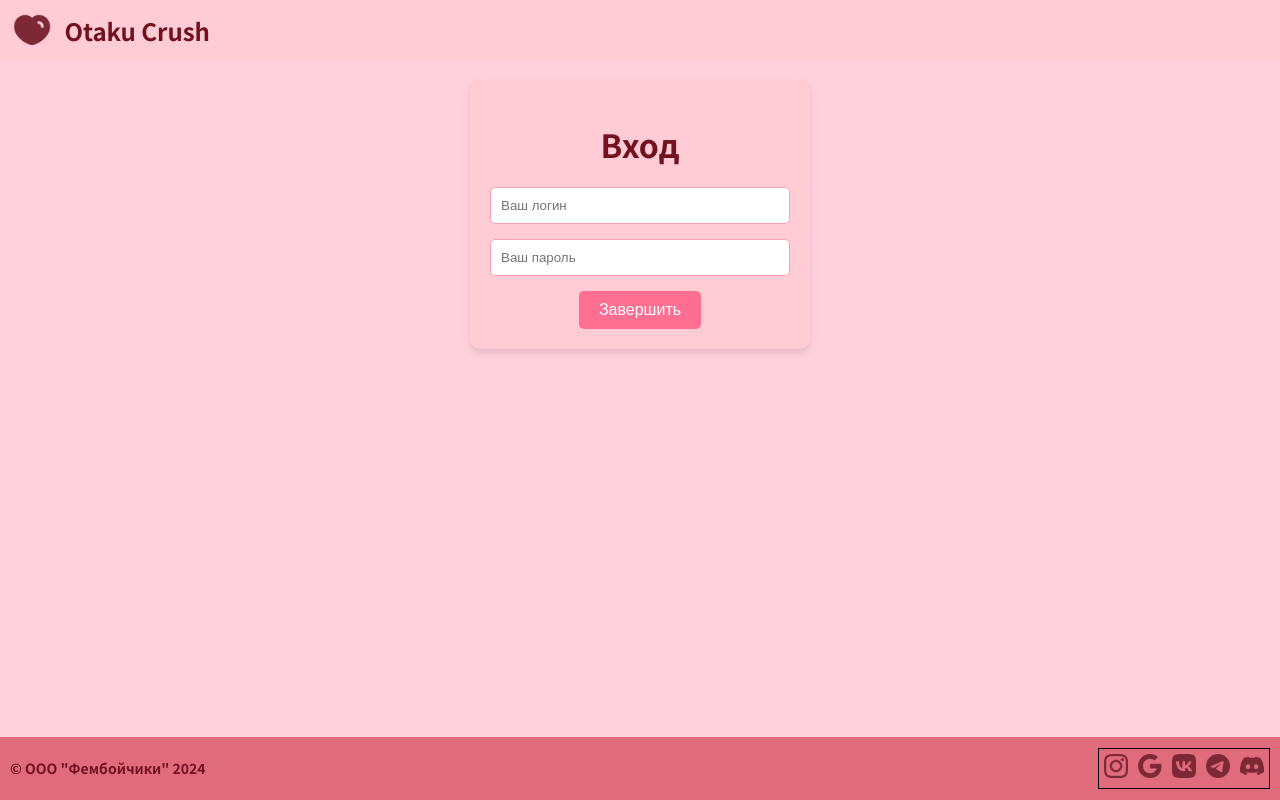
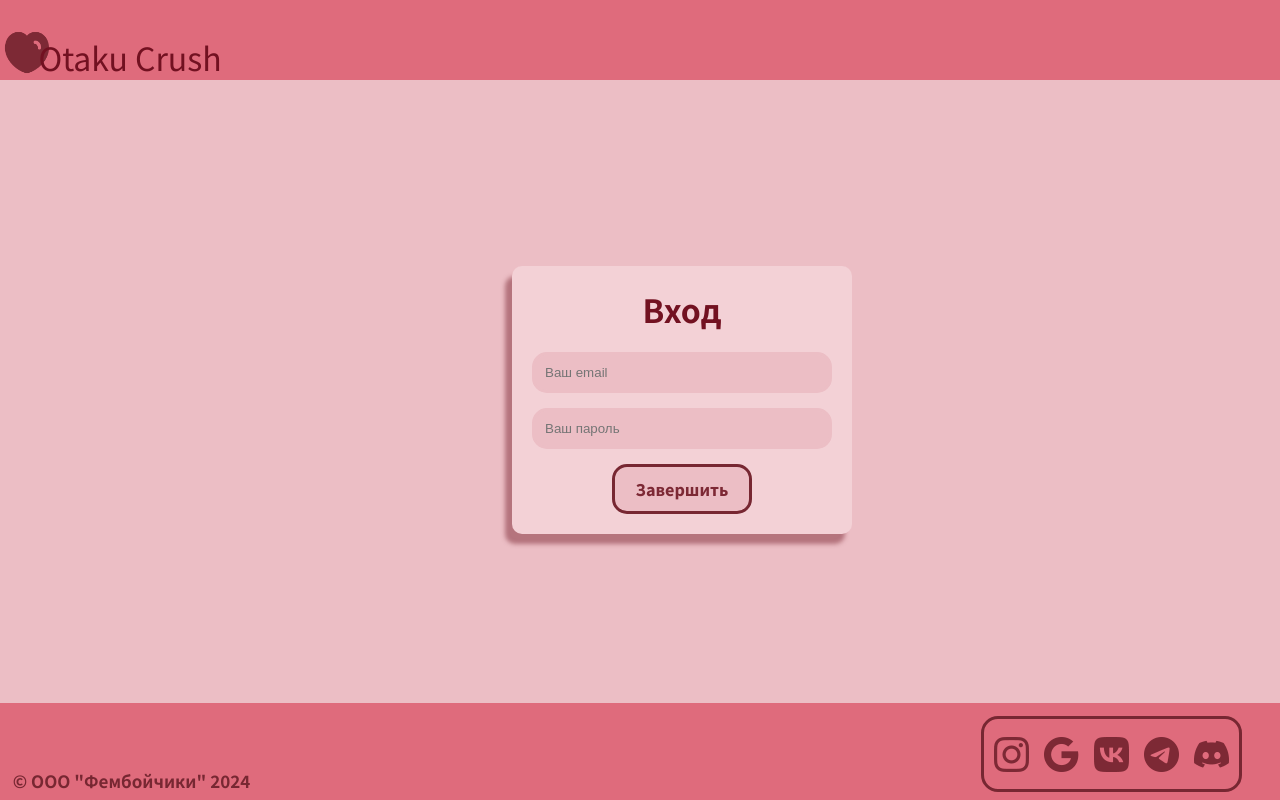
Before and after one commit to FreshinS/femboy-project, a website: page index6.html in a window 1280 px wide. Drawn offline with Linux system fonts and the light colour scheme.

Commit message:
login design fixes

```diff
--- a/index.css
+++ b/index.css
@@ -33,14 +33,11 @@ body, html {
 }
 
 header,footer {
-    display: flex;
     position: absolute;
     background-color: #DF6B7C;
     width: 100%;
     color: #772732;
-    min-width: 1260px;
 }
-
 header h3 {
 
     margin-top: 20px;
@@ -60,17 +57,16 @@ header {
 footer {
     height: 97px;
     bottom: 0;
-    width: auto;
-    left: 0px;
-    right: 0px;
-    bottom: 0px;
+    position: absolute;
 }
 
 footer h2 {
+    position: absolute;
     left: 1%;
     margin-top: 110px;
     font-size: 17px;
 }
+
 
 .osn-title1 {
     margin-top: 110px;
--- a/index6.css
+++ b/index6.css
@@ -1,21 +1,13 @@
-body {
-    font-family: 'Noto Sans JP', sans-serif;
-    background-color: #ffd1dc;
+body, html {
+    font-family: Verdana, serif;
+    background-color: #ECBEC5;
+    display: inline-block;
+	flex-direction: column;
+
+}*{
     margin: 0;
-    display: flex;
-    flex-direction: column;
-    min-height: 100vh;
-    align-items: center;
-    justify-content: center;
-}
+    padding: 0;
 
-header {
-    display: flex;
-    align-items: center;
-    background-color: #ffccd5;
-    padding: 10px;
-    width: 100%;
-    box-sizing: border-box;
 }
 
 .logo-header1 {
@@ -29,11 +21,22 @@ header {
     color: #721121;
 }
 
+.login {
+    font-family: 'Noto Sans JP', sans-serif;
+    padding-left: 40vw;
+    margin: 0;
+    display: flex;
+    flex-direction: row;
+    min-height: 100vh;
+    align-items: center;
+    justify-content: center;
+}
+
 .registration-container {
-    background-color: #ffccd5;
+    background-color: #f3d1d6;
     padding: 20px;
     border-radius: 10px;
-    box-shadow: 0 4px 8px rgba(0, 0, 0, 0.1);
+    box-shadow: -7px 10px 4px 0px rgba(125, 41, 53, 0.5);
     text-align: center;
     width: 300px;
     margin: 20px 0;
@@ -51,52 +54,162 @@ header {
 input {
     width: 100%;
     padding: 10px;
-    border: 1px solid #ff9eb3;
-    border-radius: 5px;
+    border-radius: 15px;
     box-sizing: border-box;
-}
-
-button {
-    background-color: #ff6f91;
-    color: white;
-    padding: 10px 20px;
-    border: none;
-    border-radius: 5px;
-    cursor: pointer;
-    font-size: 1em;
-}
-
-button:hover {
-    background-color: #ff4f71;
+    color: #8B494C;
+    border: 3px solid #ECBEC5;
+    background-color: #ECBEC5;
 }
 
 footer {
-    margin-top: auto;
-    background-color: #e06b7d;
-    width: 100%;
-    padding: 10px;
-    box-sizing: border-box;
-    display: flex;
-    justify-content: space-between;
-    align-items: center;
+    height: 97px;
+    bottom: 0;
+    position: absolute;
 }
 
-.footik-wrapper {
-    border: 1px solid #000;
-    padding: 5px;
+footer h2 {
+    position: absolute;
+    left: 1%;
+    margin-top: 110px;
+    font-size: 17px;
+}
+
+footer {
+    position: absolute;
+    background-color: #DF6B7C;
+    width: 100%;
+    color: #772732;
+}
+
+.foot {
+    position: absolute;
+    margin-top: 65px;
+    border-radius: 24%;
+    font-family: 'Noto Sans JP';
 }
 
 .footik {
-    display: flex;
-    gap: 10px;
+    position: absolute;
+    height: 70px;
+    width: 255px;
+    margin-top: 13px;
+    border: 3px solid #772732;
+    border-radius: 17px 17px 17px 17px;
+    right: 3%;
 }
 
-.footik img {
-    width: 24px;
-    height: 24px;
+.logo-header2 {
+    width: 35px;
+    position: absolute;
+    margin-left: 1670px;
+    margin-top: 50px;
 }
 
-.foot {
-    font-size: 14px;
-    color: #721121;
+.logo-header3 {
+    width: 35px;
+    position: absolute;
+    margin-left: 1720px;
+    margin-top: 50px;
 }
+
+.logo-header4 {
+    width: 35px;
+    position: absolute;
+    margin-left: 1770px;
+    margin-top: 50px;
+}
+
+.logo-header5 {
+    width: 35px;
+    position: absolute;
+    margin-left: 1820px;
+    margin-top: 50px;
+}
+
+.logo-header6 {
+    width: 35px;
+    position: absolute;
+    margin-top: 18px;
+    margin-left: 10px;
+}
+
+.logo-header7 {
+    width: 35px;
+    position: absolute;
+    margin-left: 60px;
+    margin-top: 18px;
+}
+
+.logo-header8 {
+    width: 35px;
+    position: absolute;
+    margin-left: 110px;
+    margin-top: 18px;
+}
+
+.logo-header9 {
+    width: 35px;
+    position: absolute;
+    margin-left: 160px;
+    margin-top: 18px;
+}
+
+.logo-header10 {
+    width: 35px;
+    position: absolute;
+    margin-left: 210px;
+    margin-top: 18px;
+}
+
+.otaku {
+    display: flex;
+    align-items: last baseline;
+}
+
+.Crush {
+    position: absolute;
+    padding-left: 3%;
+    position: absolute;
+    margin-top: 1.7%;
+    font-size: 32px;
+    font-family: "Noto Sans JP";
+    font-weight: 400;
+}
+
+.logo-header1 {
+    width: 55px;
+    height: 55px;
+}
+
+header h3 {
+
+    margin-top: 20px;
+    left: 4%;
+}
+header {
+    width: 100%;
+    height: 10vh;
+    display: flex;
+    position: absolute;
+    background-color: #DF6B7C;
+    width: 100%;
+    color: #772732;
+}
+
+.custom-btn {
+    width: 140px;
+    height: 50px;
+    border-top-left-radius: 15px;
+    border-top-right-radius: 15px;
+    border-bottom-left-radius: 15px;
+    border-bottom-right-radius: 15px;
+    background-color: #ECBEC5;
+    font-family: 'Noto Sans JP';
+    font-weight: 800;
+    color: #7D2935;
+    z-index: 2;
+    border: 3px solid #772732;
+    cursor: pointer;
+    padding: 10px 20px;
+    font-size: 1em;
+}
--- a/index6.html
+++ b/index6.html
@@ -11,21 +11,24 @@
 </head>
 <body>
     <header>
+        <div class="otaku">
             <img class="logo-header1" src="pics/logo.png" alt="профиль сайта">
-        <h3 class="Crush">Otaku Crush</h3>
+            <h1 class="Crush">Otaku Crush</h1>
+        </div>
     </header>
 
+    <form id="loginForm" class ="login">
         <div class="registration-container">
             <h1>Вход</h1>
             <div class="input-group">
-            <input type="text" placeholder="Ваш логин">
+                <input type="text" id="email" placeholder="Ваш email">
             </div>
             <div class="input-group">
-            <input type="password" placeholder="Ваш пароль">
+                <input type="password" id="password" placeholder="Ваш пароль">
             </div>
-        <button type="submit">Завершить</button>
+            <button class="custom-btn" type="submit">Завершить</button>
         </div>
-
+    </form>
     <footer>
         <h2 class="foot">© OOO "Фембойчики" 2024</h2>
         <div class="footik-wrapper">
```
Lines whose indentation alone changed are shown as unchanged.
